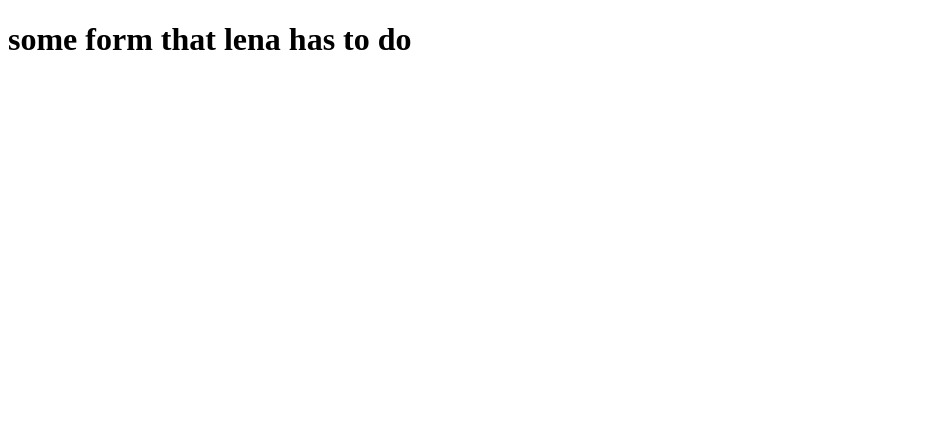
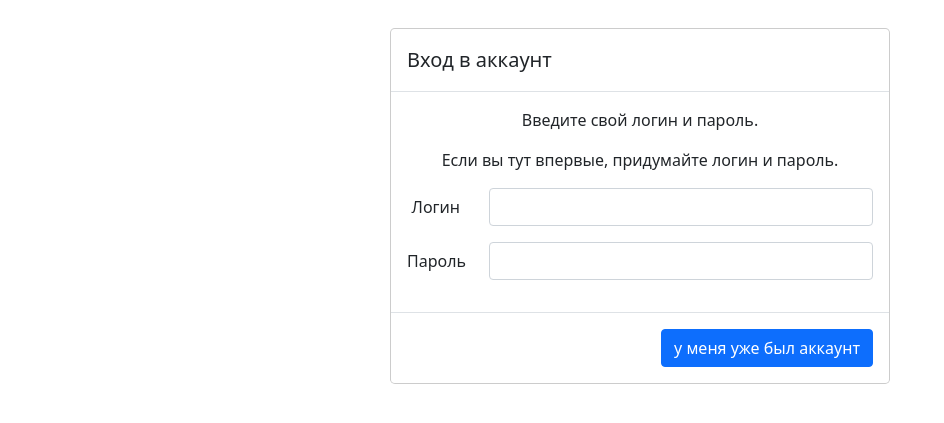
Before and after one commit to spec179/set_game, a Flask app: page / in a window 1280 px wide. Shown: the top 423 px of the page, without its empty margins (0-944 px from the left). Run offline with Flask 2, Linux system fonts and the light colour scheme.

Commit message:
Создана архитектура БД v2, вставлен шаблон страницы регистрации (парсинг данных), создана функция инициализации игры

```diff
--- a/app.py
+++ b/app.py
@@ -4,19 +4,59 @@ from flask import redirect
 from flask import request
 
 from data import db_session
+# from .app_functions import init_game
+
+'''folowing code shoud be in app_functions/init_game.py'''
+from random import shuffle
+import json
+from data import db_session
+from data import game as gm
+
+
+def run():
+    all_cards = []
+    for a in range(3):
+        for b in range(3):
+            for c in range(3):
+                for d in range(3):
+                    card = {
+                        "color": a,
+                        "shape": b,
+                        "number": c,
+                        "fill": d
+                    }
+                    all_cards.append(card)
+    shuffle(all_cards)
+    game_json = {
+        "cards": [all_cards[i] for i in range(12)],
+        "trash-queue": [all_cards[i] for i in range(12, 27)]
+    }
+    game = gm.Game()
+    game.game = json.dumps(game_json)
+    db_sess = db_session.create_session()
+    db_sess.add(game)
+    db_sess.commit()
+    return game_json
+'''*end*'''
 
 app = Flask(__name__)
 
-@app.route('/')
-@app.route('/auth')
+@app.route('/', methods=['GET', 'POST'])
+@app.route('/auth', methods=['GET', 'POST'])
 def authorization():
-    return render_template('auth.html', title='auth')
+    if request.method == 'GET':
+        return render_template('auth.html')
+    elif request.method == 'POST':
+        print(request.form['login'])
+        print(request.form['password'])
+        # здесь должна быть проверка, можно ли авторизовать пользователя
+        return redirect('/game')
+
 
 def main():
-    db_session.global_init('db/users.sqlite')
-    #app.run(port=8080, host="127.0.0.1")
-    app.run()
-    return
+    db_session.global_init('db/set.sqlite')
+    print(run())
+    app.run(port=8080, host="127.0.0.1")
 
 if __name__ == '__main__':
     main()
--- a/templates/auth.html
+++ b/templates/auth.html
@@ -1,5 +1,46 @@
-{% extends "base.html" %}
+<!DOCTYPE html>
+<html>
+	<head>
+		<title> Set Online </title>
+		<meta http-equiv="Content-Type" content="text/html; charset=utf-8">
+		<link href="https://cdn.jsdelivr.net/npm/bootstrap@5.0.1/dist/css/bootstrap.min.css" rel="stylesheet" integrity="sha384-+0n0xVW2eSR5OomGNYDnhzAbDsOXxcvSN1TPprVMTNDbiYZCxYbOOl7+AMvyTG2x" crossorigin="anonymous">
 
-{% block content %}
-    <h1>some form that lena has to do</h1>
-{% endblock %}
+	</head>
+	<body>
+		<form class="login-form" method="post">
+		<div class="container text-center">
+			<div class="row">
+				<div class="col-lg-9 mx-auto">
+					  <div class="modal-dialog">
+						<div class="modal-content">
+						  <div class="modal-header">
+							<h5 class="modal-title">Вход в аккаунт</h5>
+						  </div>
+						  <div class="modal-body">
+							<p>Введите свой логин и пароль.</p>
+							<p>Если вы тут впервые, придумайте логин и пароль.</p>
+							  <div class="row mb-3">
+								<label for="inputLogin" class="col-sm-2 col-form-label">Логин</label>
+								<div class="col-sm-10">
+								  <input type="login" class="form-control" id="inputLogin" name="login">
+								</div>
+							  </div>
+							  <div class="row mb-3">
+								<label for="inputPassword" class="col-sm-2 col-form-label">Пароль</label>
+								<div class="col-sm-10">
+								  <input type="password" class="form-control" id="inputPassword" name="password">
+								</div>
+							  </div>
+						  </div>
+						  <div class="modal-footer">
+							<!-- <input type="submit" class="btn btn-secondary" data-dismiss="modal">я новенький!</input> -->
+							<button type="submit" class="btn btn-primary">у меня уже был аккаунт</button>
+						  </div>
+						</div>
+					</div>
+				</div>
+			</div>
+		</div>
+	</form>
+	</body>
+</html>
```
Also changed, not shown: app_functions/init_game.py (added, +30 -0 lines), data/__all_models.py (+2 -16 lines), data/game.py (added, +9 -0 lines), data/users.py (added, +10 -0 lines), db/set.sqlite (added).
